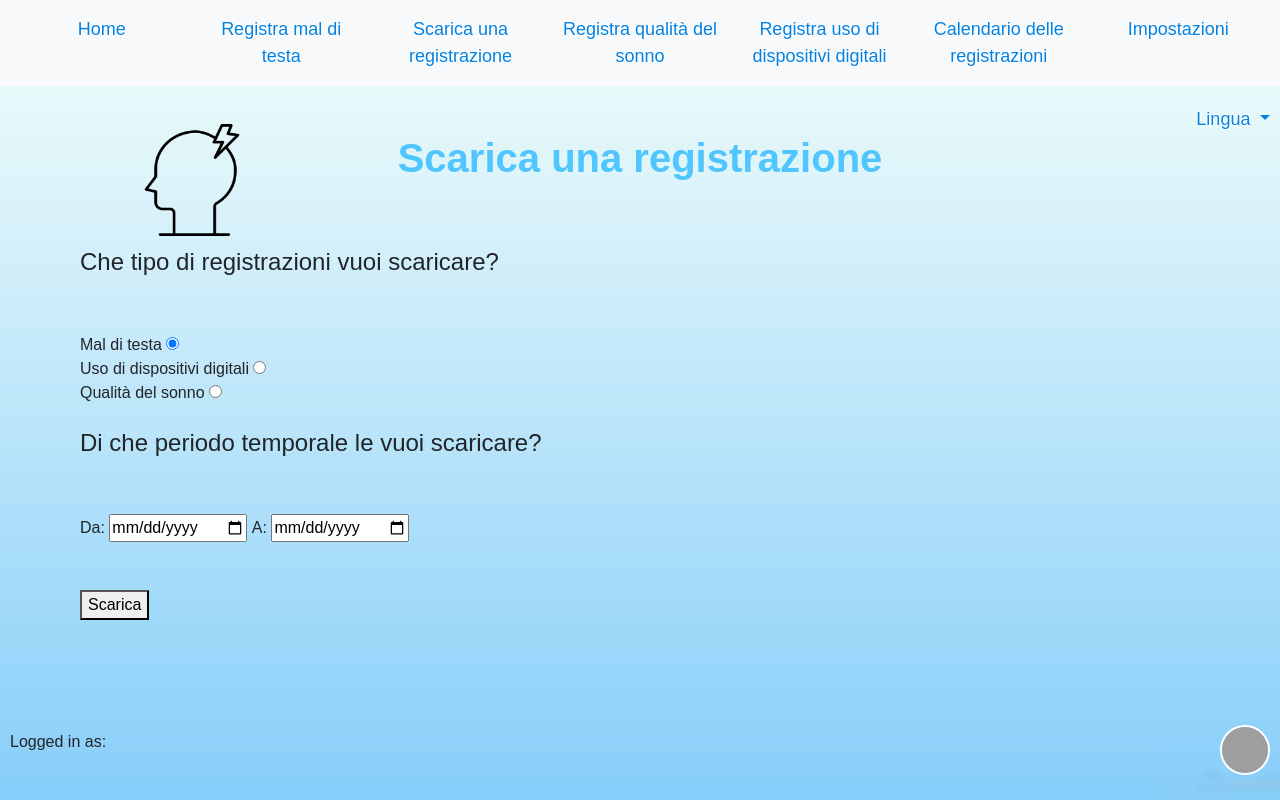
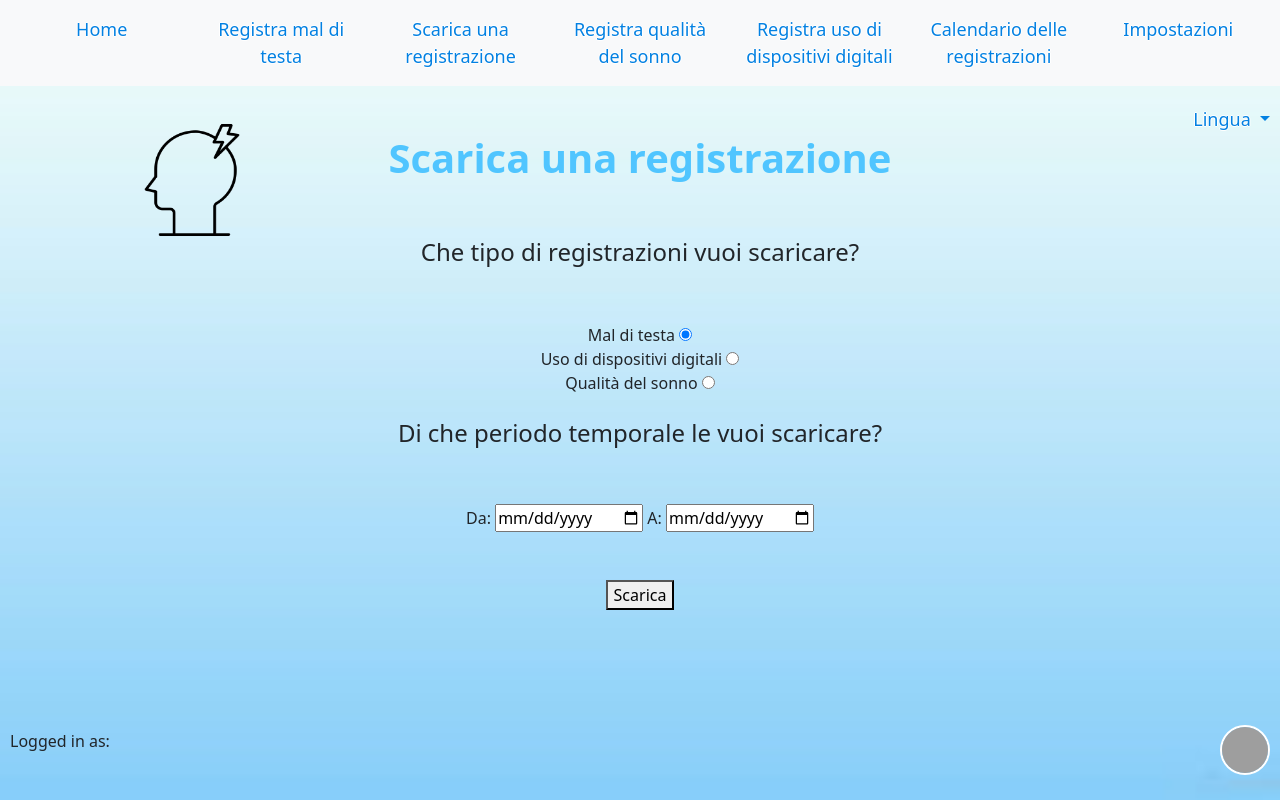
Before and after one commit to ValerioBaldi/HeadCenter, a PHP site: page /Download.html in a window 1280 px wide. Run offline with PHP 8.4, Linux system fonts and the light colour scheme; grey boxes are pictures that could not be loaded.

Commit message:
minor update for italian version

```diff
--- a/source/source-ita/Download.html
+++ b/source/source-ita/Download.html
@@ -11,7 +11,7 @@
     <script src="../1 bootstrap/js/bootstrap.bundle.js"></script>
     <!-- <link rel="icon" href="2 images/senzabordo.png"> -->
     <link rel = "stylesheet" href = "../style.css" />
-    <link rel = "stylesheet" href = "../digital.css" />
+    <!-- <link rel = "stylesheet" href = "../digital.css" /> -->
     <title> Scarica </title>
 </head>
 
@@ -86,8 +86,7 @@
 
     <div class="container">
 
-      <div class="form-container">
-      <form action = "Download.php" method = "POST" name = "download">
+      <form action = "Download.php" style="text-align: center;font-size: medium;" method = "POST" name = "download">
 
               <h4 >Che tipo di registrazioni vuoi scaricare?</h4>
               <br><br>
@@ -111,7 +110,6 @@
               <button type="submit">Scarica</button>
             </div>
         </form>
-      </div>
     </div>
 </body>
 </html>
--- a/source/source-ita/calendar.php
+++ b/source/source-ita/calendar.php
@@ -164,6 +164,10 @@
                 editable: true,
                 navLinks: true, // can click day/week names to navigate views
 
+                dayCellDidMount: function(arg) {
+                    arg.el.style.backgroundColor = 'white';
+                },
+
                 eventContent: function(arg) {
                     let customDiv = document.createElement('div');
                     customDiv.style.backgroundColor = arg.event.backgroundColor;
```
Also changed, not shown: source/source-ita/Home.html (+8 -6 lines).
